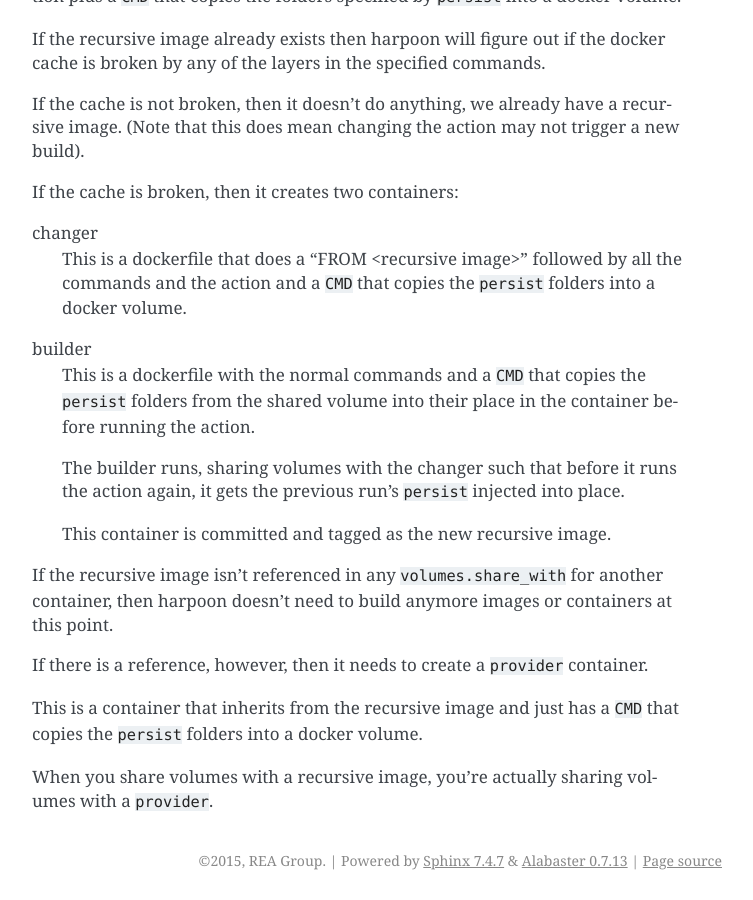
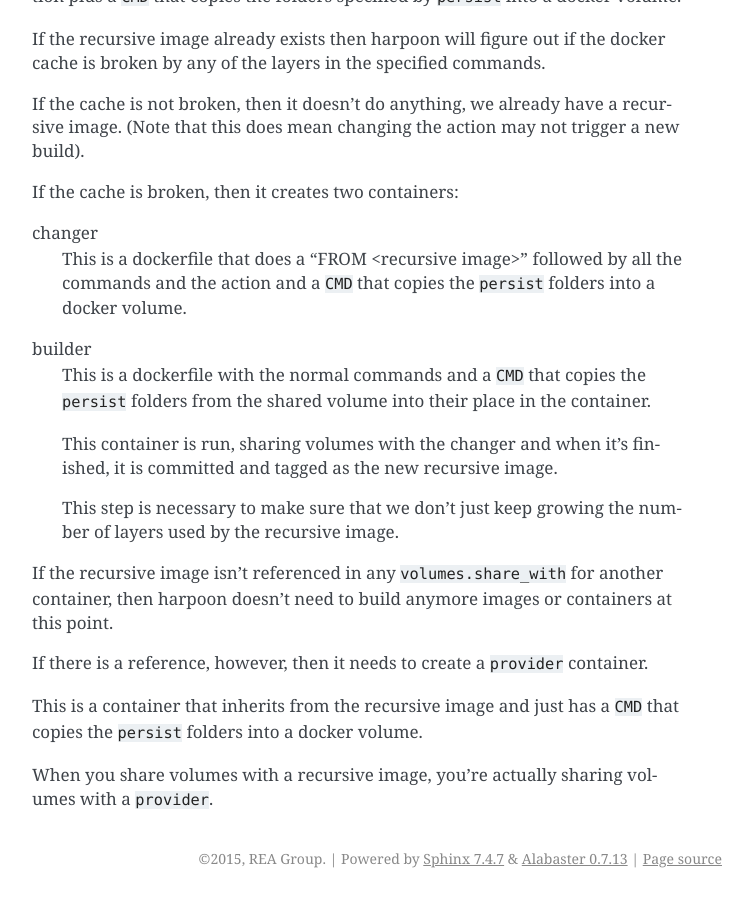
Before and after one commit to delfick/harpoon, a Sphinx documentation site: the page built from docs/docs/recursive_containers.rst, in a window 1280 px wide and 900 px high, scrolled down 5312 px. Shown: the whole window, without its empty margins (388-1141 px from the left). Built offline with Sphinx 7.4.7, drawn with Linux system fonts in a browser that asks for light colours.

Commit message:
Run the action again in the changer, not the builder

```diff
--- a/docs/docs/recursive_containers.rst
+++ b/docs/docs/recursive_containers.rst
@@ -284,12 +284,13 @@
 builder
     This is a dockerfile with the normal commands and a ``CMD`` that copies
     the ``persist`` folders from the shared volume into their place in the
-    container before running the action.
+    container.
 
-    The builder runs, sharing volumes with the changer such that before it runs
-    the action again, it gets the previous run's ``persist`` injected into place.
+    This container is run, sharing volumes with the changer and when it's finished,
+    it is committed and tagged as the new recursive image.
 
-    This container is committed and tagged as the new recursive image.
+    This step is necessary to make sure that we don't just keep growing the
+    number of layers used by the recursive image.
 
 If the recursive image isn't referenced in any ``volumes.share_with`` for another
 container, then harpoon doesn't need to build anymore images or containers at
```
Also changed, not shown: 1 other file.
